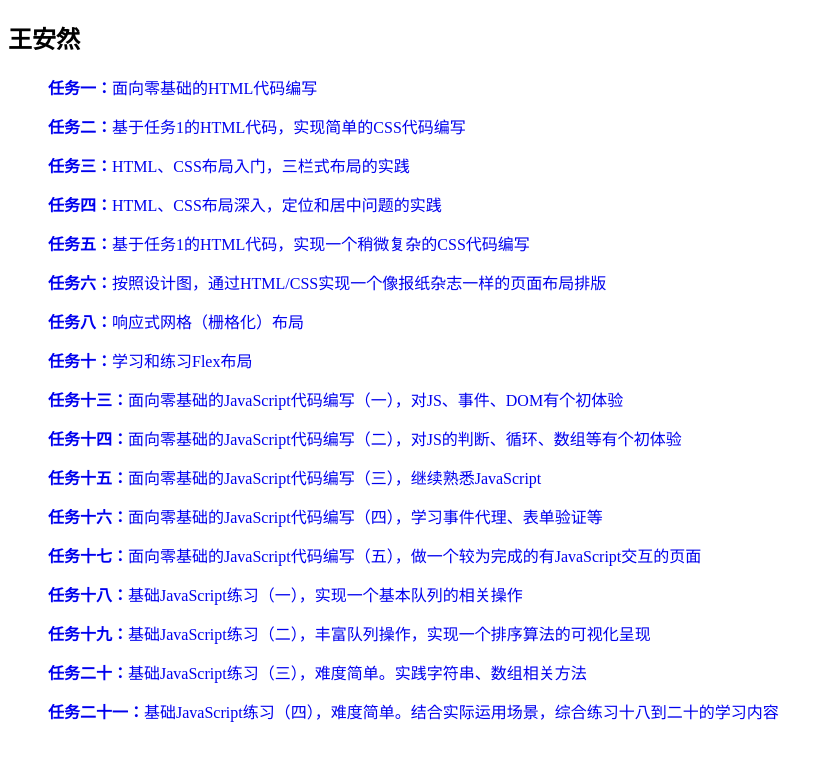
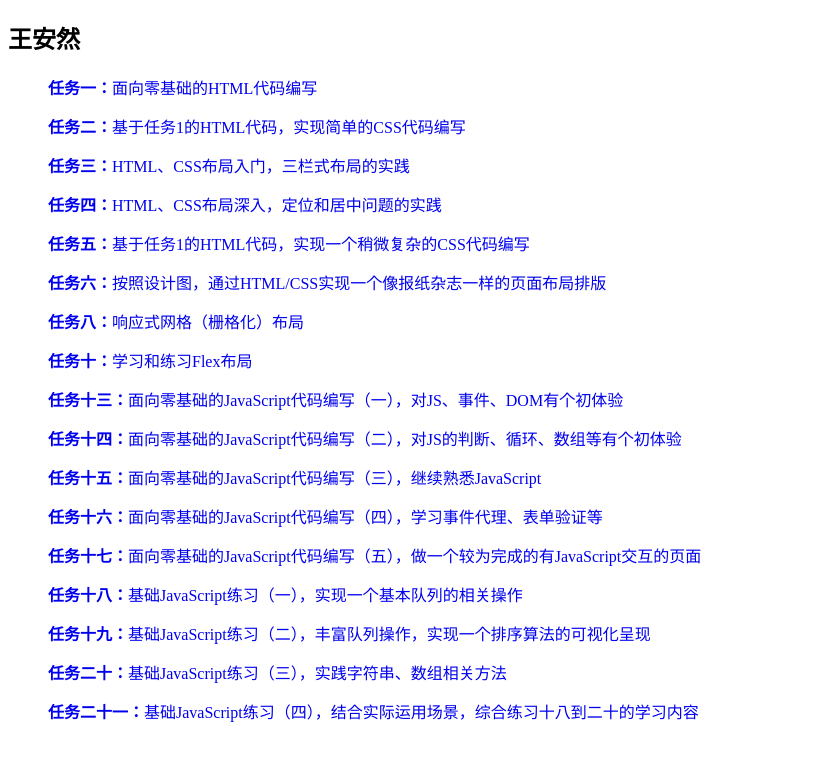
Before and after one commit to IRIFE/IRIFE.github.io, a Jekyll site: the page anran.html, which Jekyll copies as it is, in a window 1280 px wide. Shown: the top 761 px of the page, without its empty margins (0-832 px from the left). Built offline with Jekyll 4.4.1, drawn with Linux system fonts in a browser that asks for light colours.

Commit message:
add task31 and modify style

```diff
--- a/anran.html
+++ b/anran.html
@@ -37,10 +37,10 @@
     	<li class="li-list"><a href="https://IRIFE.github.io/ife/anran/task15/task15.html"><b>任务十五：</b>面向零基础的JavaScript代码编写（三），继续熟悉JavaScript</a></li>
     	<li class="li-list"><a href="https://IRIFE.github.io/ife/anran/task16/task16.html"><b>任务十六：</b>面向零基础的JavaScript代码编写（四），学习事件代理、表单验证等</a></li>
     	<li class="li-list"><a href="https://IRIFE.github.io/ife/anran/task17/task17.html"><b>任务十七：</b>面向零基础的JavaScript代码编写（五），做一个较为完成的有JavaScript交互的页面</a></li>
-    	<li class="li-list"><a href="https://IRIFE.github.io/ife/anran/task18/task18.html"><b>       任务十八：</b>基础JavaScript练习（一），实现一个基本队列的相关操作</a></li>
+    	<li class="li-list"><a href="https://IRIFE.github.io/ife/anran/task18/task18.html"><b>任务十八：</b>基础JavaScript练习（一），实现一个基本队列的相关操作</a></li>
     	<li class="li-list"><a href="https://IRIFE.github.io/ife/anran/task19/task19.html"><b>任务十九：</b>基础JavaScript练习（二），丰富队列操作，实现一个排序算法的可视化呈现</a></li>
-        <li class="li-list"><a href="https://IRIFE.github.io/ife/anran/task20/task20.html"><b>任务二十：</b>基础JavaScript练习（三），难度简单。实践字符串、数组相关方法</a></li>
-        <li class="li-list"><a href="https://IRIFE.github.io/ife/anran/task21/task21.html"><b>任务二十一：</b>基础JavaScript练习（四），难度简单。结合实际运用场景，综合练习十八到二十的学习内容</a></li>
+        <li class="li-list"><a href="https://IRIFE.github.io/ife/anran/task20/task20.html"><b>任务二十：</b>基础JavaScript练习（三），实践字符串、数组相关方法</a></li>
+        <li class="li-list"><a href="https://IRIFE.github.io/ife/anran/task21/task21.html"><b>任务二十一：</b>基础JavaScript练习（四），结合实际运用场景，综合练习十八到二十的学习内容</a></li>
 
     </ul>
 </body>
--- a/tliyun.html
+++ b/tliyun.html
@@ -41,6 +41,7 @@
 		<li class="li-list"><a href="https://IRIFE.github.io/ife/tliyun/task21/task21.html"><b>任务二十一：</b>基础JavaScript练习（四），结合实际运用场景，综合练习十八到二十的学习内容</a></li>
 		<li class="li-list"><a href="https://IRIFE.github.io/ife/tliyun/task29/task29.html"><b>任务二十九：</b>表单（一），学习单个表单如何进行验证</a></li>
 		<li class="li-list"><a href="https://IRIFE.github.io/ife/tliyun/task30/task30.html"><b>任务三十：</b>表单（二），学习一个完整表单如何进行验证</a></li>
+   		<li class="li-list"><a href="https://IRIFE.github.io/ife/tliyun/task31/task31.html"><b>任务三十一：</b>表单（三），学习如何实现联动表单</a></li>
 
     </ul>
 </body>
```
